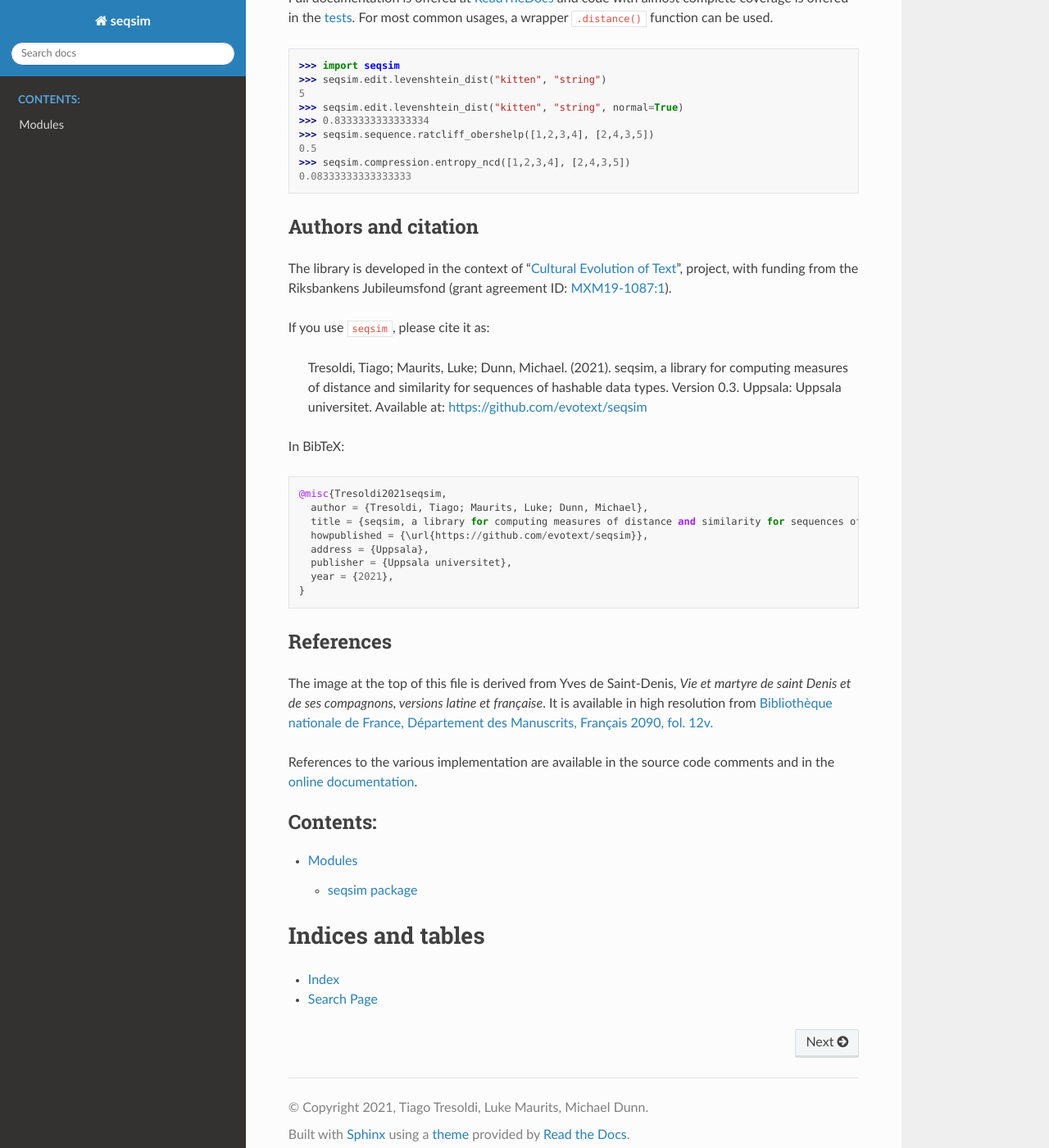
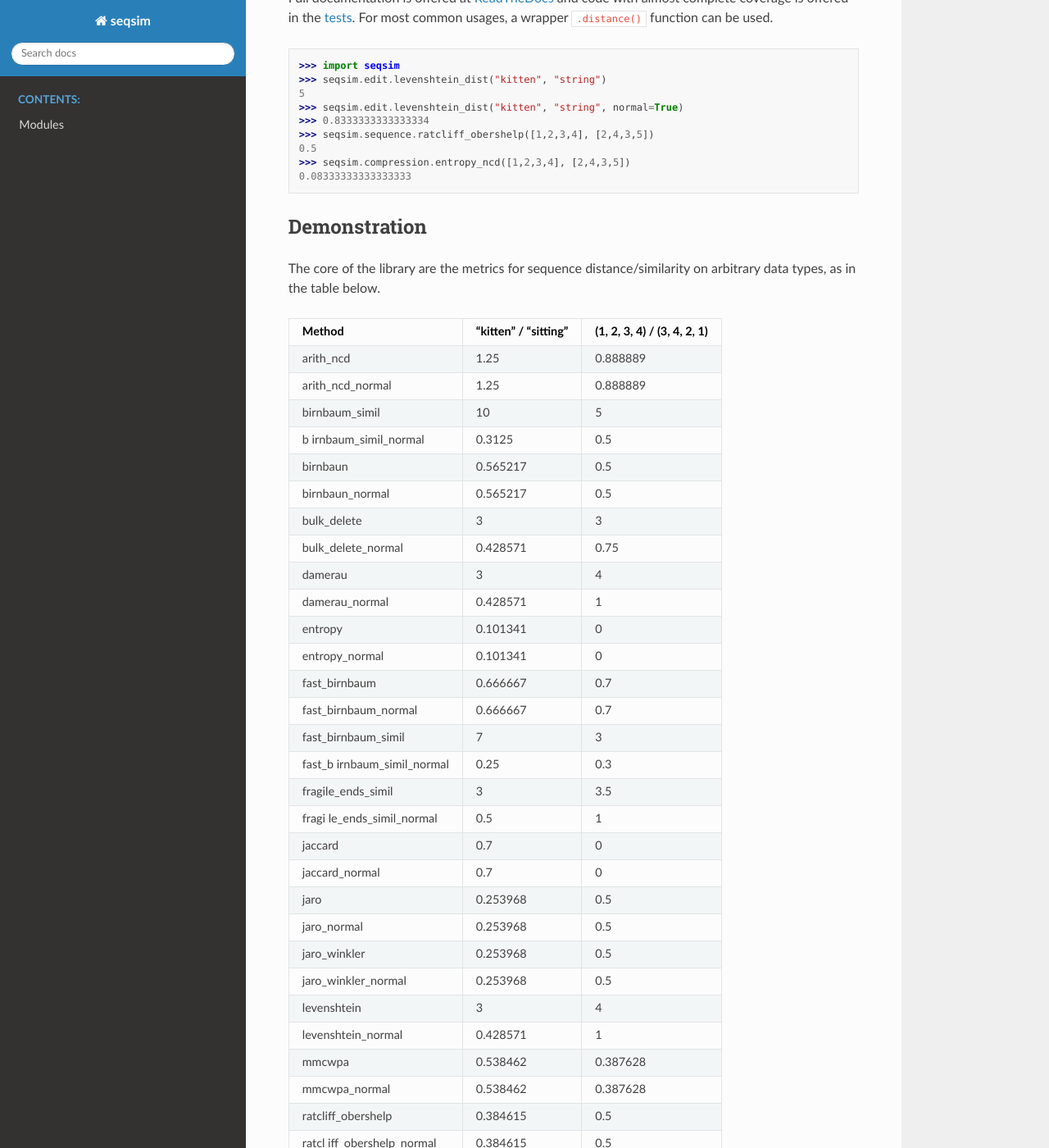
Before and after one commit to evotext/seqsim, a Sphinx documentation site: the page built from docs/index.rst, in a window 1280 px wide and 1400 px high, scrolled down 1175 px. Shown: the whole window at 82% size. Built offline with Sphinx 7.4.7 and the Read the Docs theme 2.0.0, drawn with Linux system fonts in a browser that asks for light colours.

Commit message:
Add demo table to RTFD

```diff
--- a/docs/index.rst
+++ b/docs/index.rst
@@ -50,6 +50,81 @@ wrapper ``.distance()`` function can be used.
    0.5
    >>> seqsim.compression.entropy_ncd([1,2,3,4], [2,4,3,5])
    0.08333333333333333
+
+Demonstration
+-------------
+
+The core of the library are the metrics for sequence distance/similarity
+on arbitrary data types, as in the table below.
+
++----------------------+----------------------+----------------------+
+| Method               | “kitten” / “sitting” | (1, 2, 3, 4) / (3,   |
+|                      |                      | 4, 2, 1)             |
++======================+======================+======================+
+| arith_ncd            | 1.25                 | 0.888889             |
++----------------------+----------------------+----------------------+
+| arith_ncd_normal     | 1.25                 | 0.888889             |
++----------------------+----------------------+----------------------+
+| birnbaum_simil       | 10                   | 5                    |
++----------------------+----------------------+----------------------+
+| b                    | 0.3125               | 0.5                  |
+| irnbaum_simil_normal |                      |                      |
++----------------------+----------------------+----------------------+
+| birnbaun             | 0.565217             | 0.5                  |
++----------------------+----------------------+----------------------+
+| birnbaun_normal      | 0.565217             | 0.5                  |
++----------------------+----------------------+----------------------+
+| bulk_delete          | 3                    | 3                    |
++----------------------+----------------------+----------------------+
+| bulk_delete_normal   | 0.428571             | 0.75                 |
++----------------------+----------------------+----------------------+
+| damerau              | 3                    | 4                    |
++----------------------+----------------------+----------------------+
+| damerau_normal       | 0.428571             | 1                    |
++----------------------+----------------------+----------------------+
+| entropy              | 0.101341             | 0                    |
++----------------------+----------------------+----------------------+
+| entropy_normal       | 0.101341             | 0                    |
++----------------------+----------------------+----------------------+
+| fast_birnbaum        | 0.666667             | 0.7                  |
++----------------------+----------------------+----------------------+
+| fast_birnbaum_normal | 0.666667             | 0.7                  |
++----------------------+----------------------+----------------------+
+| fast_birnbaum_simil  | 7                    | 3                    |
++----------------------+----------------------+----------------------+
+| fast_b               | 0.25                 | 0.3                  |
+| irnbaum_simil_normal |                      |                      |
++----------------------+----------------------+----------------------+
+| fragile_ends_simil   | 3                    | 3.5                  |
++----------------------+----------------------+----------------------+
+| fragi                | 0.5                  | 1                    |
+| le_ends_simil_normal |                      |                      |
++----------------------+----------------------+----------------------+
+| jaccard              | 0.7                  | 0                    |
++----------------------+----------------------+----------------------+
+| jaccard_normal       | 0.7                  | 0                    |
++----------------------+----------------------+----------------------+
+| jaro                 | 0.253968             | 0.5                  |
++----------------------+----------------------+----------------------+
+| jaro_normal          | 0.253968             | 0.5                  |
++----------------------+----------------------+----------------------+
+| jaro_winkler         | 0.253968             | 0.5                  |
++----------------------+----------------------+----------------------+
+| jaro_winkler_normal  | 0.253968             | 0.5                  |
++----------------------+----------------------+----------------------+
+| levenshtein          | 3                    | 4                    |
++----------------------+----------------------+----------------------+
+| levenshtein_normal   | 0.428571             | 1                    |
++----------------------+----------------------+----------------------+
+| mmcwpa               | 0.538462             | 0.387628             |
++----------------------+----------------------+----------------------+
+| mmcwpa_normal        | 0.538462             | 0.387628             |
++----------------------+----------------------+----------------------+
+| ratcliff_obershelp   | 0.384615             | 0.5                  |
++----------------------+----------------------+----------------------+
+| ratcl                | 0.384615             | 0.5                  |
+| iff_obershelp_normal |                      |                      |
++----------------------+----------------------+----------------------+
 
 Authors and citation
 --------------------
```
